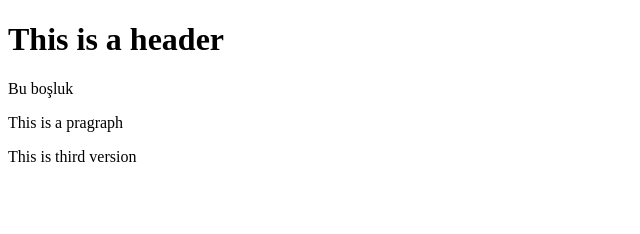
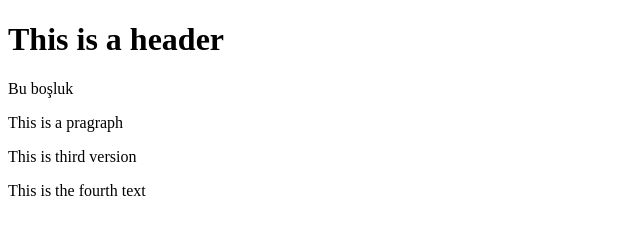
Before and after one commit to MuratTuz/git-test, a website: page index.html in a window 1280 px wide. Shown: the whole page, without its empty margins (0-640 px from the left). Drawn offline with Linux system fonts and the light colour scheme.

Commit message:
fourth commit

```diff
--- a/index.html
+++ b/index.html
@@ -10,5 +10,6 @@
     <h1>This is a header</h1><span>Bu boşluk</span>
     <p>This is a pragraph</p>
     <p>This is third version</p>
+    <span>This is the fourth text</span>
 </body>
 </html>
```
Also changed, not shown: package.json (added, +24 -0 lines), 2 other files.
